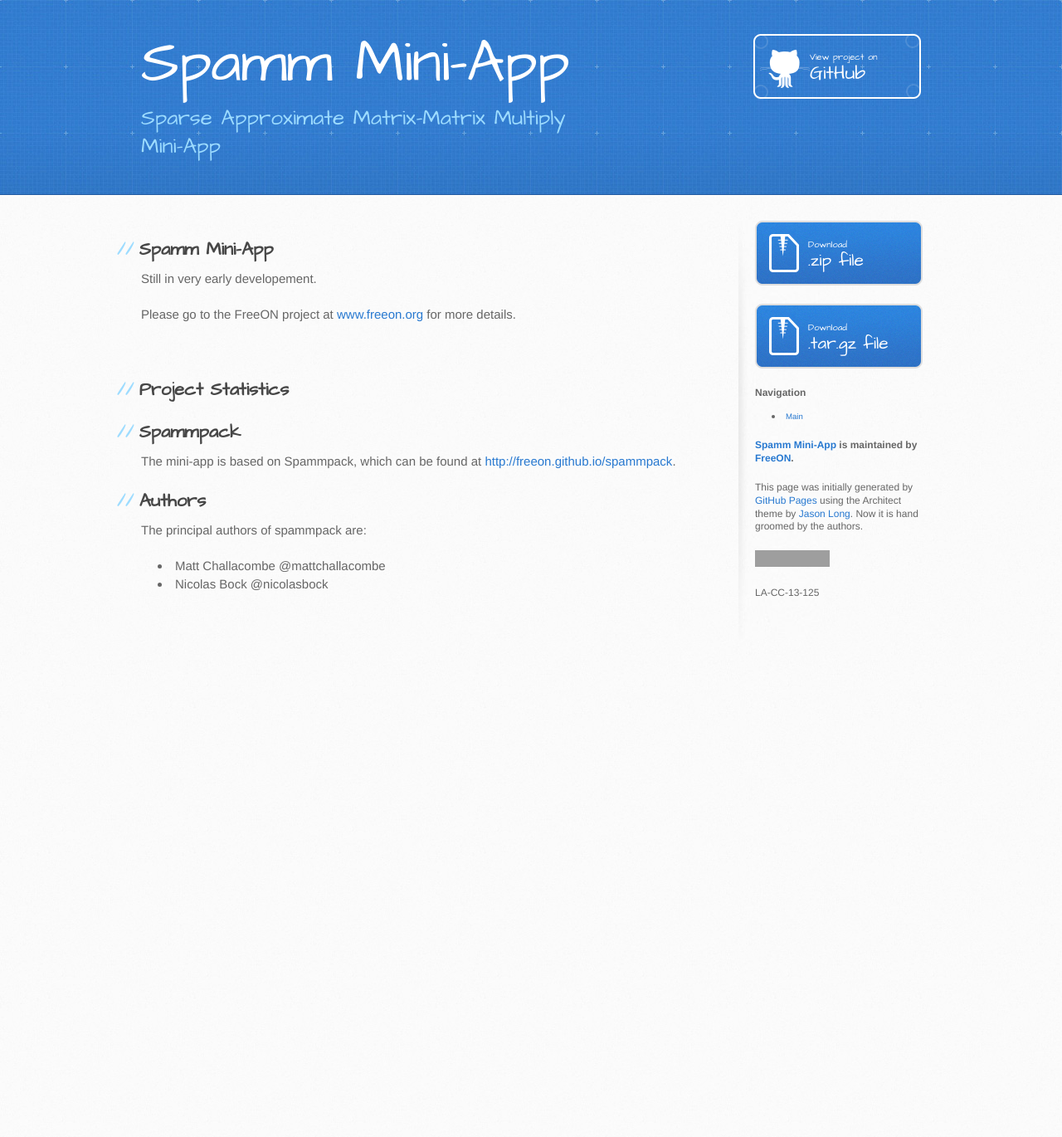
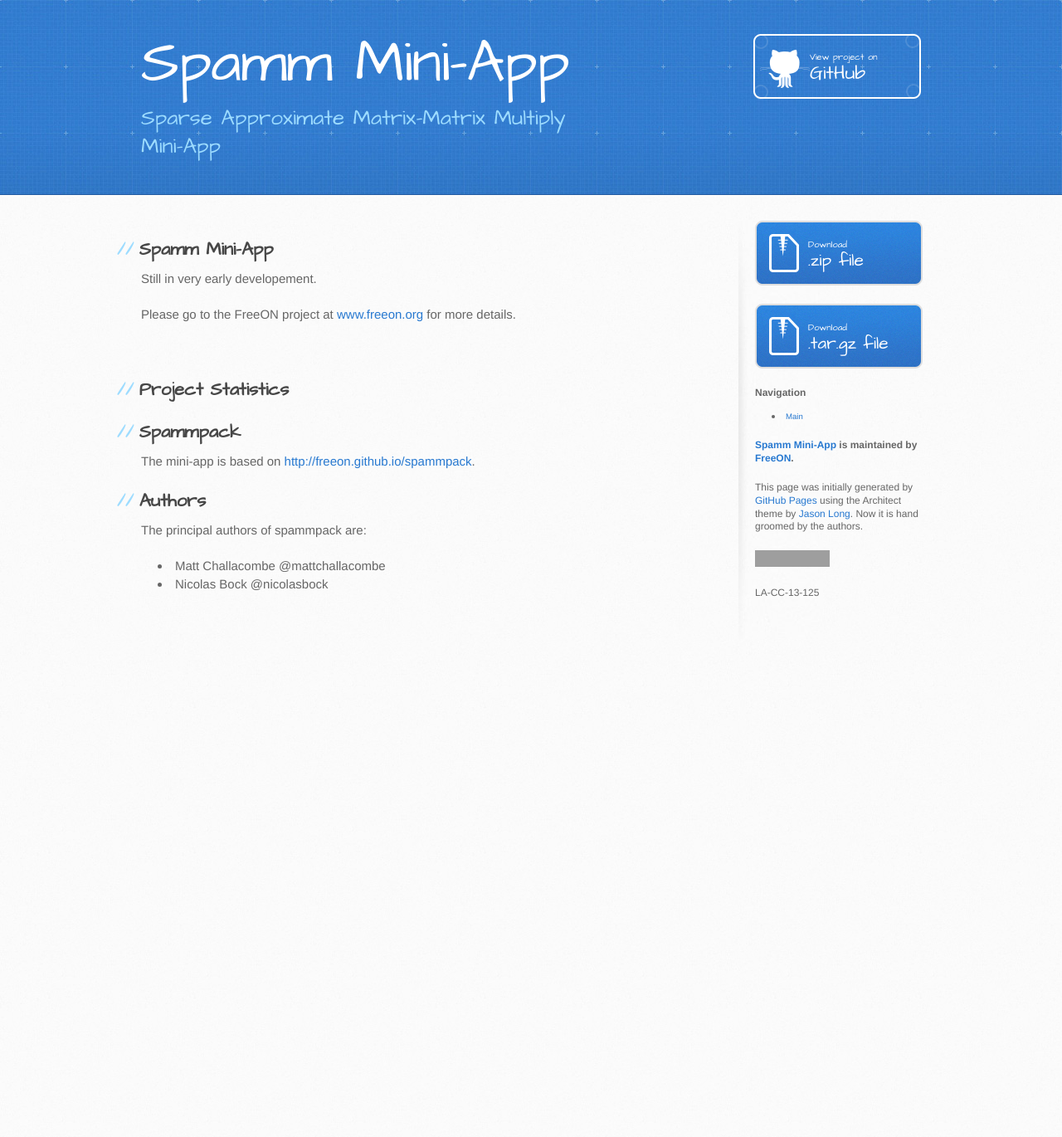
Before and after one commit to FreeON/spamm-miniapp, a Jekyll site: the page built from index.md, in a window 1280 px wide. Shown: the whole page at 83% size. Built offline with Jekyll 4.4.1, drawn with Linux system fonts in a browser that asks for light colours; a script that is not in the unit is left out; grey boxes are pictures that could not be loaded.

Commit message:
Fix some text.

```diff
--- a/index.md
+++ b/index.md
@@ -21,7 +21,7 @@ Project Statistics
 Spammpack
 ---------
 
-The mini-app is based on Spammpack, which can be found at
+The mini-app is based on
 [http://freeon.github.io/spammpack](http://freeon.github.io/spammpack).
 
 Authors
```
